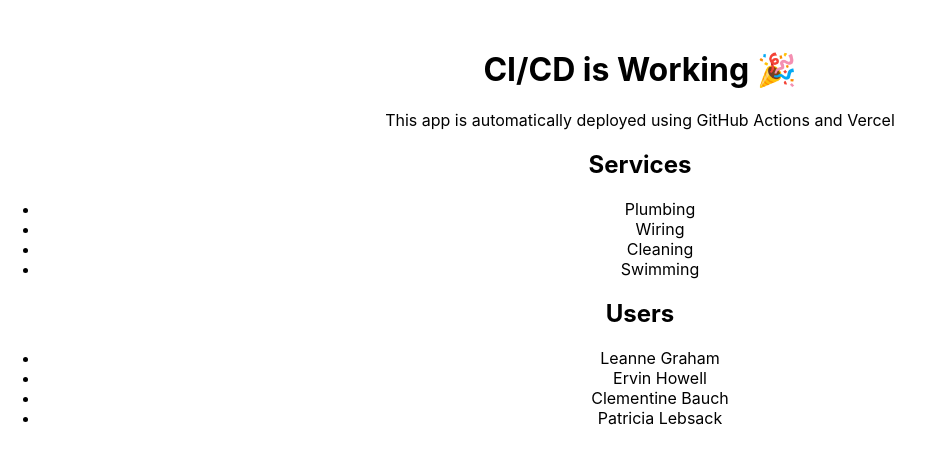
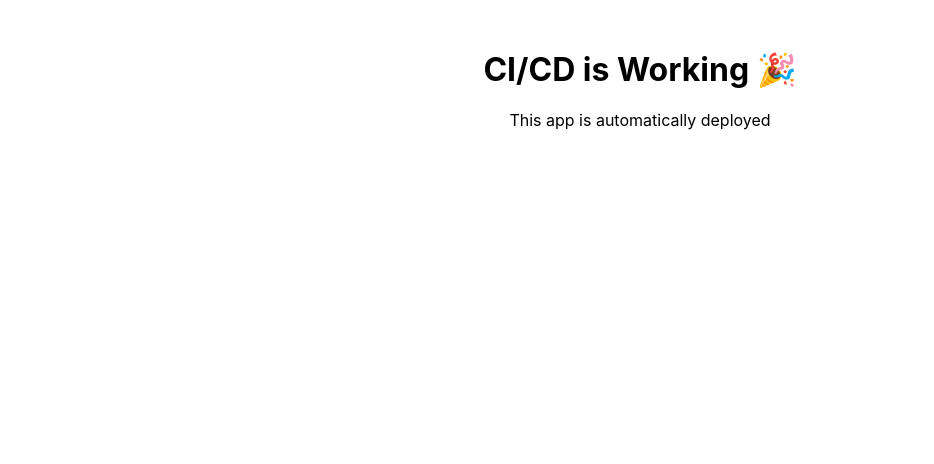
Before and after one commit to SriJainthu/cicd-demo, a React (Create React App) app: page / in a window 1280 px wide. Shown: the top 464 px of the page, without its empty margins (0-934 px from the left). Built offline with nearby package versions, Linux system fonts and the light colour scheme.

Commit message:
Update UI

```diff
--- a/src/App.js
+++ b/src/App.js
@@ -2,23 +2,7 @@ function App() {
   return (
     <div style={{ textAlign: "center", marginTop: "50px" }}>
       <h1>CI/CD is Working 🎉</h1>
-      <p>This app is automatically deployed using GitHub Actions and Vercel</p>
-
-      <h2>Services</h2>
-      <ul>
-        <li>Plumbing</li>
-        <li>Wiring</li>
-        <li>Cleaning</li>
-        <li>Swimming</li>
-      </ul>
-
-      <h2>Users</h2>
-      <ul>
-        <li>Leanne Graham</li>
-        <li>Ervin Howell</li>
-        <li>Clementine Bauch</li>
-        <li>Patricia Lebsack</li>
-      </ul>
+      <p>This app is automatically deployed</p>
     </div>
   );
 }
```
